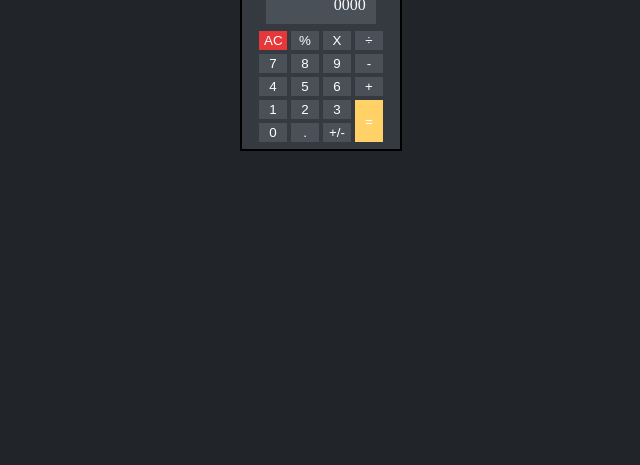
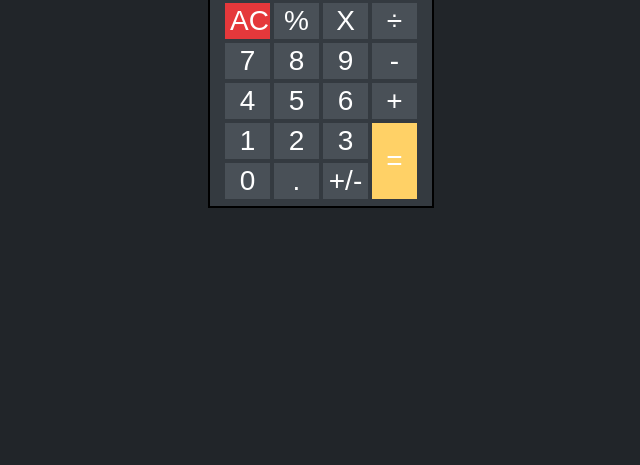
Before and after one commit to MarcusLedo/simple-calculator, a plain HTML site: page index.html in a window 1280 px wide. Shown: the part 335-800 px from the top of the page, without its empty margins (319-959 px from the left). Drawn offline with Linux system fonts and the light colour scheme.

Commit message:
Add new font folder and increasse elements size

```diff
--- a/styles/style.css
+++ b/styles/style.css
@@ -1,3 +1,8 @@
+@font-face {
+  font-family: "digital-7";
+  src: url(../fonts/digital-7.ttf);
+}
+
 /*Positioning, margin, padding*/
 
 body {
@@ -25,7 +30,7 @@ main {
   border: 2px solid black;
   background-color: #343a40;
   padding: 5px 15px;
-  width: 8rem;
+  width: 12rem;
 
   display: flex;
   flex-direction: column;
@@ -36,8 +41,9 @@ main {
 .display {
   background-color: #495057;
   padding: 10px 10px;
-  width: 70%;
+  width: 78%;
   text-align: right;
+  font-size: 40px;
 
   margin-bottom: 5px;
 }
@@ -55,9 +61,10 @@ main {
 
 .btn {
   flex: 1;
+  font-size: 28px;
   margin: 2px 2px;
   padding: 2px 5px;
-  max-width: 30px;
+  max-width: 45px;
   background-color: #495057;
   color: white;
   border: none;
@@ -66,7 +73,7 @@ main {
 
 .row-1 .btn {
   text-align: center;
-  width: 25px;
+  width: 40px;
 }
 
 .equal-div {
@@ -79,10 +86,15 @@ main {
 }
 
 .three-digits .btn {
-  width: 28px;
+  width: 45px;
 }
 
 /*Colors, fonts*/
+
+.display-text {
+  font-family: "digital-7", sans-serif;
+  font-size: 2.8rem;
+}
 
 .btn-ac {
   background-color: #e5383b;
@@ -90,7 +102,7 @@ main {
 
 .btn-equal {
   background-color: #ffd166;
-  width: 28px;
+  width: 46px;
 }
 
 .btn:active {
```
Also changed, not shown: fonts/digital-7.ttf (added).
